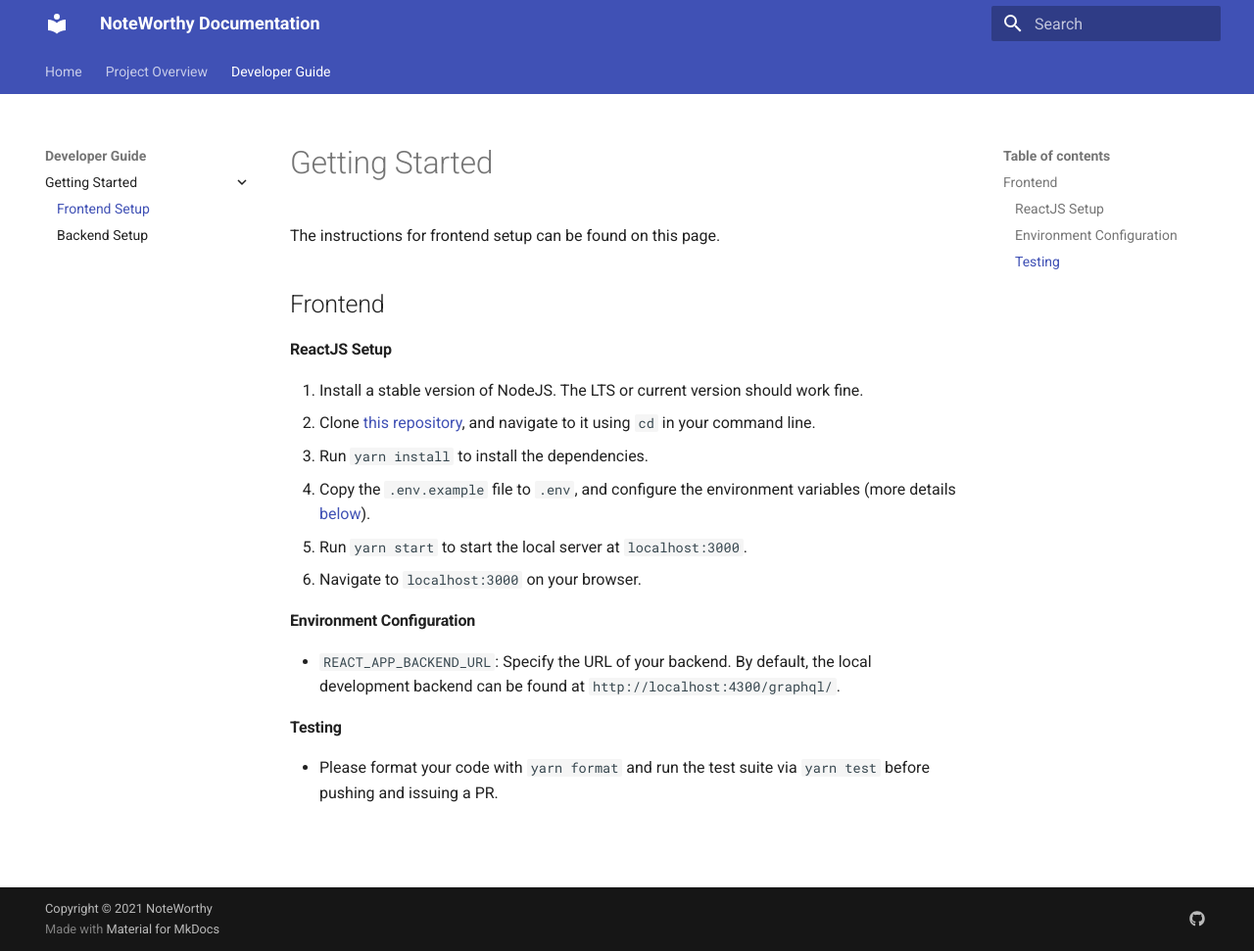
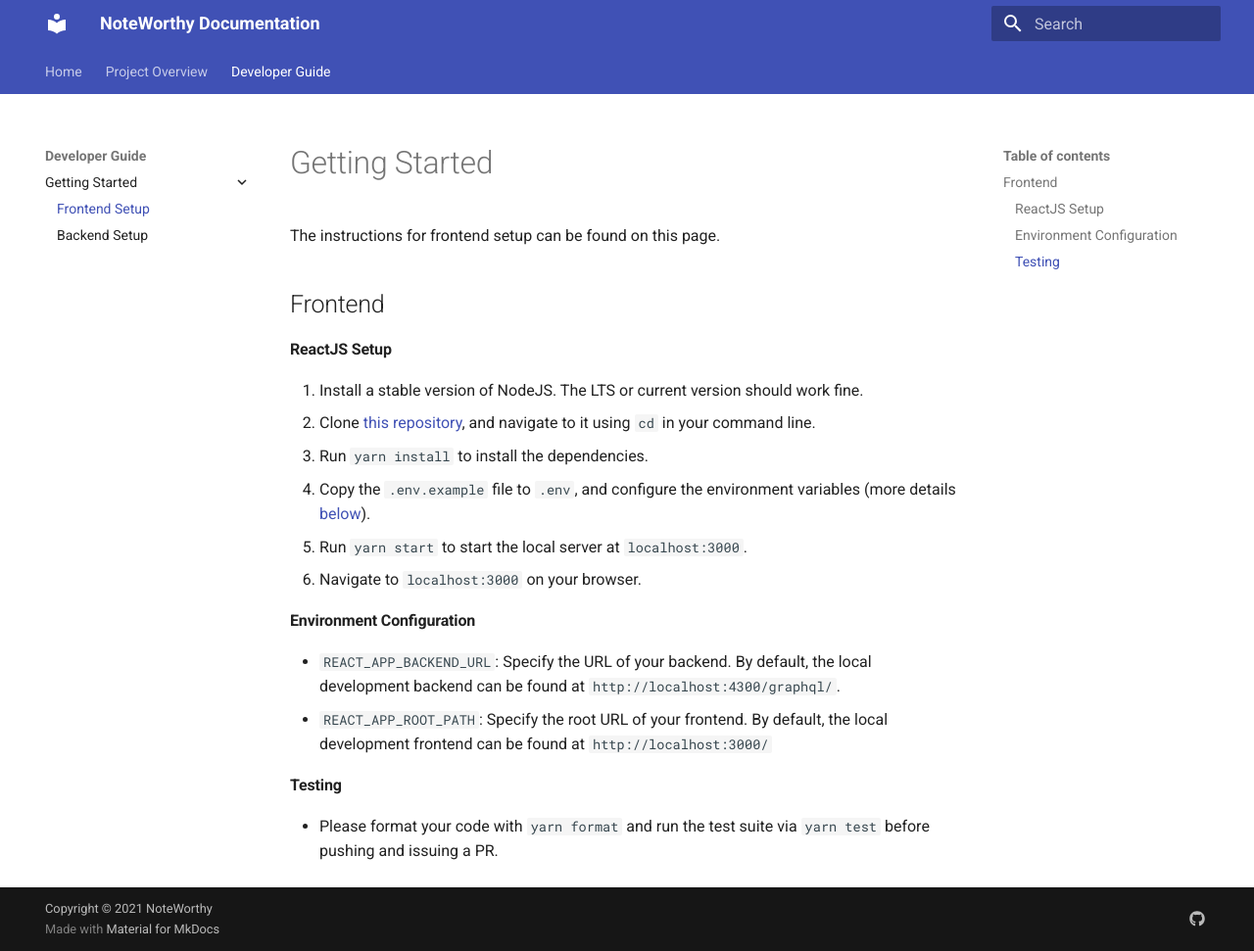
Before and after one commit to chownces/NoteWorthy-Documentation, an MkDocs documentation site: the page built from docs/getting-started/frontendsetup.md, in a window 1280 px wide and 971 px high. Shown: the whole window at 98% size. Built offline with MkDocs 1.6.1 and Material for MkDocs 9.7.7, drawn with Linux system fonts in a browser that asks for light colours.

Commit message:
Update frontend setup config

```diff
--- a/docs/getting-started/frontendsetup.md
+++ b/docs/getting-started/frontendsetup.md
@@ -14,6 +14,8 @@ The instructions for frontend setup can be found on this page.
 
 - `REACT_APP_BACKEND_URL`: Specify the URL of your backend. By default, the local development backend
 can be found at `http://localhost:4300/graphql/`.
+- `REACT_APP_ROOT_PATH`: Specify the root URL of your frontend. By default, the local development frontend
+can be found at `http://localhost:3000/`
 
 #### Testing
 - Please format your code with `yarn format` and run the test suite via `yarn test` before pushing and issuing a PR.
```
